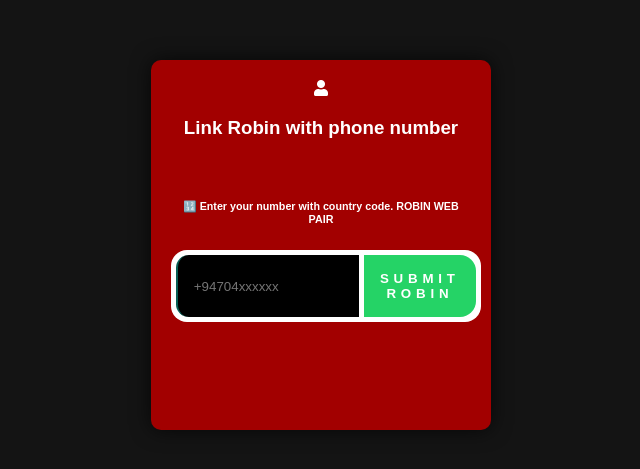
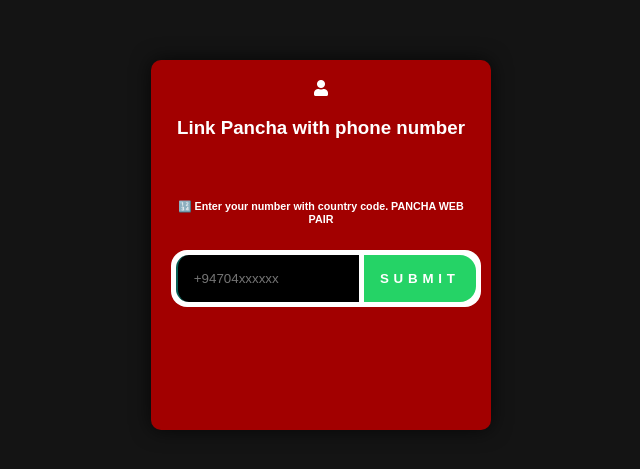
Before and after one commit to pancha000/WEB_PAIR, a website: page pair.html in a window 1280 px wide. Shown: the part 155-624 px from the top of the page, without its empty margins (319-959 px from the left). Drawn offline with nearby package versions, Linux system fonts and the light colour scheme.

Commit message:
Update pair.html

```diff
--- a/pair.html
+++ b/pair.html
@@ -145,12 +145,12 @@
         <div id="text">
           <i class="fa fa-user"></i>
           <p>
-            <h3 class="centered-text">Link Robin with phone number</h3>
+            <h3 class="centered-text">Link Pancha with phone number</h3>
             <br>
-            <h6>🔢 Enter your number with country code. ROBIN WEB PAIR</h6>
+            <h6>🔢 Enter your number with country code. PANCHA WEB PAIR</h6>
             <div class="input-container">
-              <input placeholder="+94704xxxxxx" type="number" id="number" placeholder="❗ Enter your phone number with country code, ROBIN WEB PAIR" name="">
-              <button id="submit">Submit ROBIN</button>
+              <input placeholder="+94704xxxxxx" type="number" id="number" placeholder="❗ Enter your phone number with country code, PANCHA WEB PAIR" name="">
+              <button id="submit">Submit</button>
             </div>
             <!-- Add the loading spinner -->
             <div id="loading-spinner">
```
